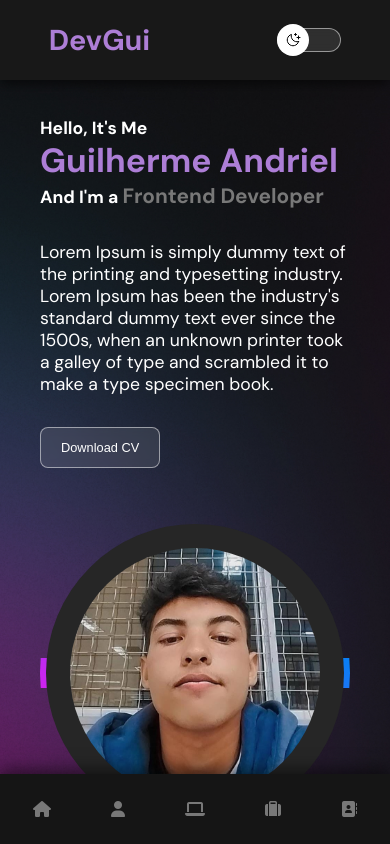
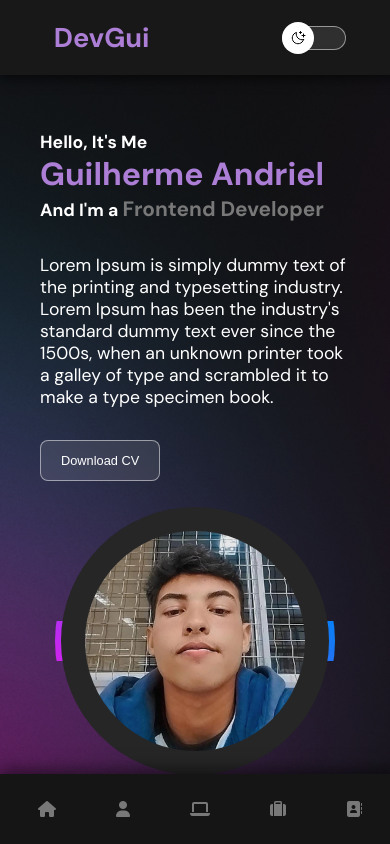
Before and after one commit to Guilherme-Andriel/MeuPortfolio, a plain HTML site: page index.html in a window 390 px wide. Shown: the top 844 px of the page. Drawn offline with Linux system fonts and the light colour scheme.

Commit message:
Bug: tentando solucionar problemas.

```diff
--- a/css/styles.css
+++ b/css/styles.css
@@ -106,6 +106,7 @@ header#cabecalho{
 .menu-flex{
     display: flex;
     justify-content: space-between;
+    align-items: center;
 }
 
 header#cabecalho #navbar{
@@ -659,7 +660,7 @@ ul#rodape-items li a:hover {
     nav#navbar{
         position: fixed;
         z-index: 999;
-        width: 100vw;
+        width: 400px;
         height: 70px;
         bottom: 0;
         left: 0;
@@ -678,9 +679,6 @@ ul#rodape-items li a:hover {
 
 }
 
-@media(max-width: 646px){
-
-}
 
 
 @media(max-width: 646px){
@@ -890,6 +888,8 @@ ul#rodape-items li a:hover {
 
 
 
+
+
 }
 
 @media (max-width: 1129px){
@@ -1018,16 +1018,30 @@ ul#rodape-items li a:hover {
 }
 
 @media(max-width: 470px){
+
+    /* Cabeçalho */
+
+    header#cabecalho{
+
+        height: 75px;
+        width: 400px;
+
+    }
+
+
+
     #logo{
-        font-size: 1.8rem;
+        font-size: 1.7rem;
     }
+
+    /* Inicial */
 
     #inicio .inicial-grid .coluna1 #apresentacao{
         font-size: 1.1rem;
     }
 
     #inicio .inicial-grid .coluna1 #nome{
-        font-size: 2.1rem;
+        font-size: 2rem;
     }
 
     #inicio .inicial-grid .coluna1 #profissional{
@@ -1046,12 +1060,16 @@ ul#rodape-items li a:hover {
 
     #inicio .inicial-grid .caixa-img{
 
-        width: 310px;
-        height: 310px;
+        width: 280px;
+        height: 280px;
+        margin-bottom: 2rem;
+        margin-top: 0px;
+    }
 
-        margin-top: 30px;
+    .caixa-img::before{
+        inset: -10px 120px;
+    }
 
-    }
 
     #inicio .inicial-grid{
         width: 350px;
@@ -1083,6 +1101,9 @@ ul#rodape-items li a:hover {
 
     /* Contato */
 
+    #contato .coluna6{
+        margin: 0px;
+    }
     #contato .coluna6  #contato-form .form .input{
         min-width: 300px;
 
```
